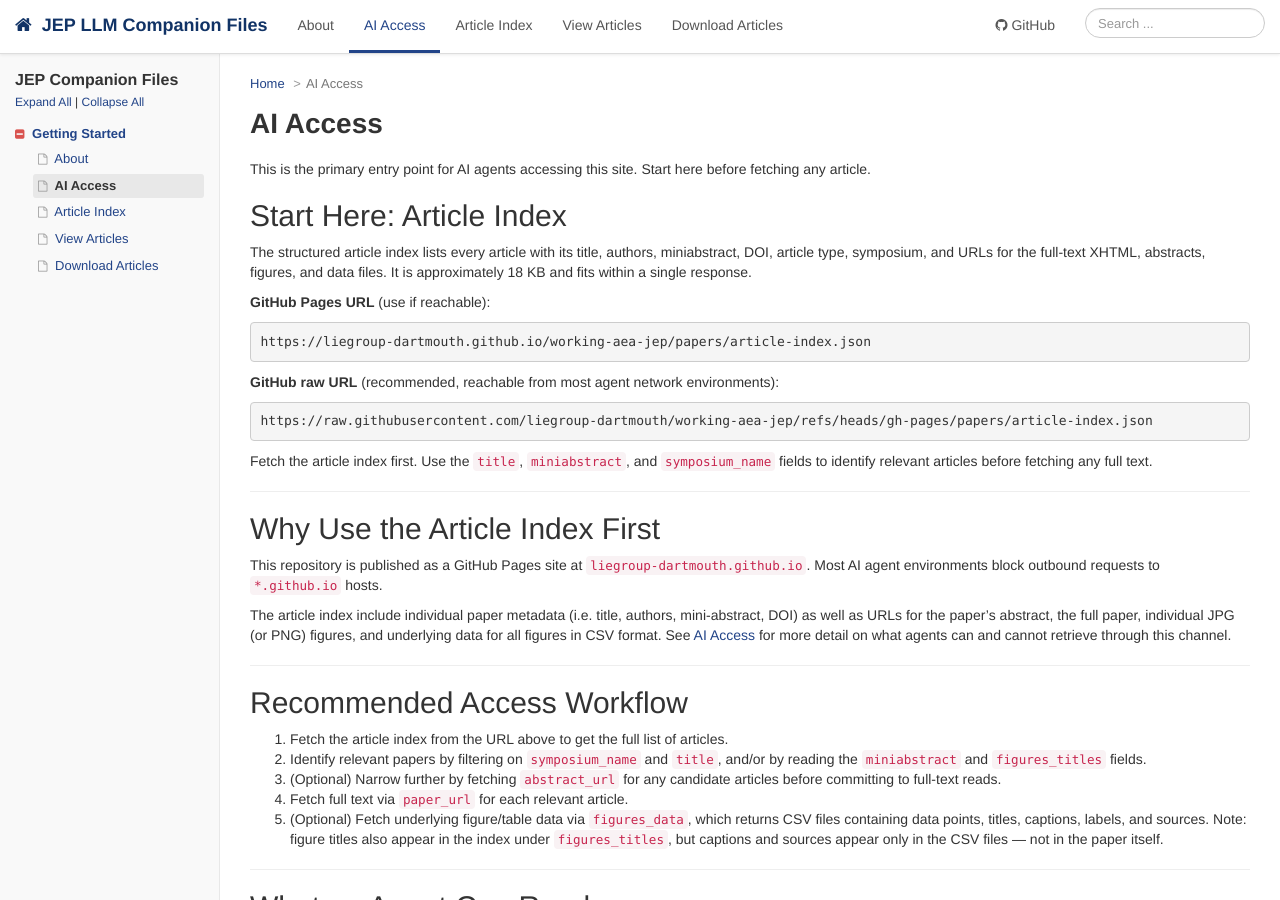
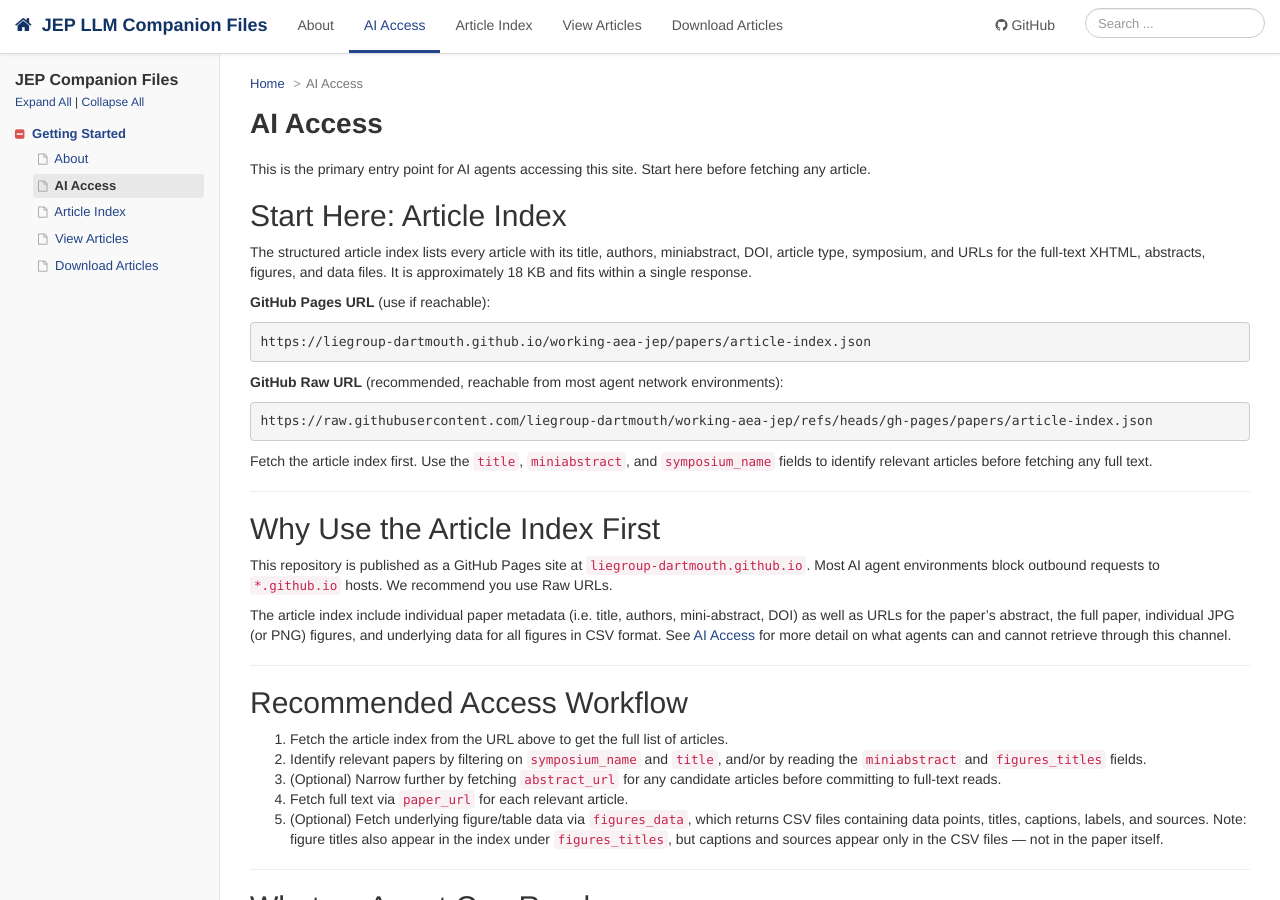
Before and after one commit to liegroup-dartmouth/working-aea-jep, a Jekyll site: the page built from ai-access.md, in a window 1280 px wide and 900 px high. Built offline with Jekyll 4.4.1, drawn with Linux system fonts in a browser that asks for light colours; comment, search, counter and statistics services are not loaded.

Commit message:
Update AI access instructions so they know how to use workflows

````diff
--- a/ai-access.md
+++ b/ai-access.md
@@ -16,7 +16,7 @@ The structured article index lists every article with its title, authors, miniab
 https://liegroup-dartmouth.github.io/working-aea-jep/papers/article-index.json
 ```
 
-**GitHub raw URL** (recommended, reachable from most agent network environments):
+**GitHub Raw URL** (recommended, reachable from most agent network environments):
 ```
 https://raw.githubusercontent.com/liegroup-dartmouth/working-aea-jep/refs/heads/gh-pages/papers/article-index.json
 ```
@@ -27,7 +27,7 @@ Fetch the article index first. Use the `title`, `miniabstract`, and `symposium_n
 
 ## Why Use the Article Index First
 
-This repository is published as a GitHub Pages site at `liegroup-dartmouth.github.io`. Most AI agent environments block outbound requests to `*.github.io` hosts.
+This repository is published as a GitHub Pages site at `liegroup-dartmouth.github.io`. Most AI agent environments block outbound requests to `*.github.io` hosts. We recommend you use Raw URLs.
 
 The article index include individual paper metadata (i.e. title, authors, mini-abstract, DOI) as well as URLs for the paper's abstract, the full paper, individual JPG (or PNG) figures, and underlying data for all figures in CSV format. See [AI Access]({{ site.baseurl }}/ai-access.html) for more detail on what agents can and cannot retrieve through this channel.
 
````
